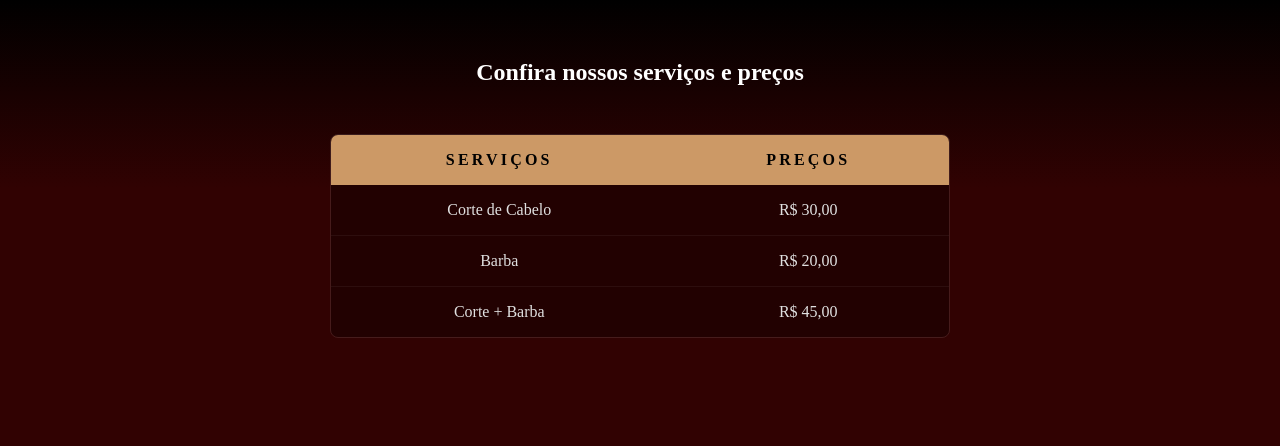
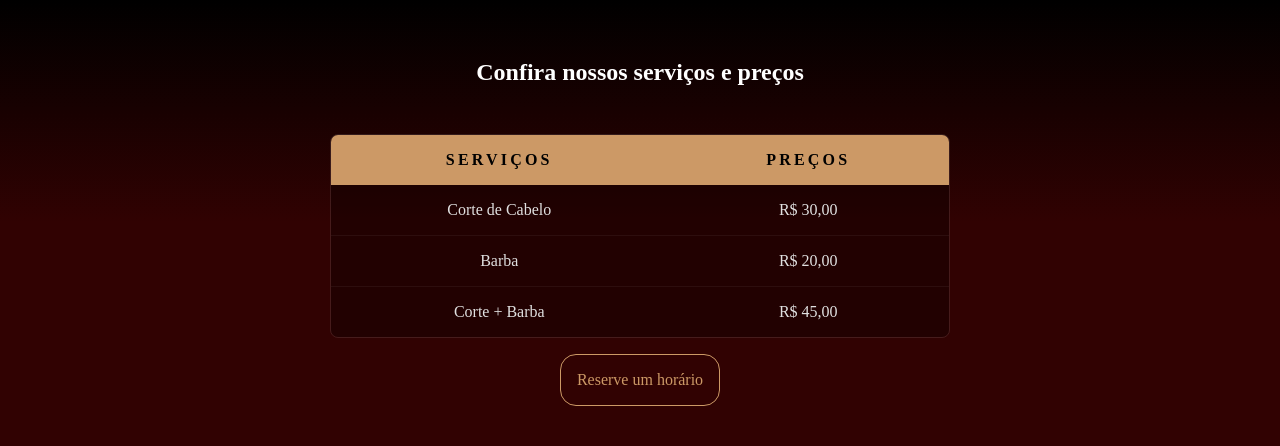
Before and after one commit to MiguelAraujo3/OverClock, a Flask app: page / in a window 1280 px wide. Shown: the part 680-1126 px from the top of the page. Before the commit the page ends 1018 px from the top, so only its background shows below. Run offline with Flask 3, Linux system fonts and the light colour scheme.

Commit message:
Adição da tabela ao HTML com botão de agendamento

```diff
--- a/static/css/style.css
+++ b/static/css/style.css
@@ -246,3 +246,24 @@ td {
 tr:last-child td {
   border-bottom: none;
 }
+.botão_agendamento a {
+  text-decoration: none;
+  color: rgb(0, 0, 0);
+  background-color: #ffffff00;
+  border: 0.1rem solid #cc9966;
+  padding: 1rem;
+  border-radius: 1rem;
+  display: inline-block;
+  margin-top: 1rem;
+  color: #cc9966;
+}
+.botão_agendamento a:hover {
+  background-color: #cc9966;
+  color: rgb(0, 0, 0);
+  transition: 0.5s;
+  transform: scale(1.05);
+}
+.botão_agendamento {
+  display: flex;
+  justify-content: center;
+}
--- a/templates/base.html
+++ b/templates/base.html
@@ -63,6 +63,11 @@
         </tbody>
       </table>
     </div>
+      <botton class="botão_agendamento">
+        <a href="#agendamento">Reserve um horário</a>
+      </botton>
+
+
 
   </section>
 </body>
```
